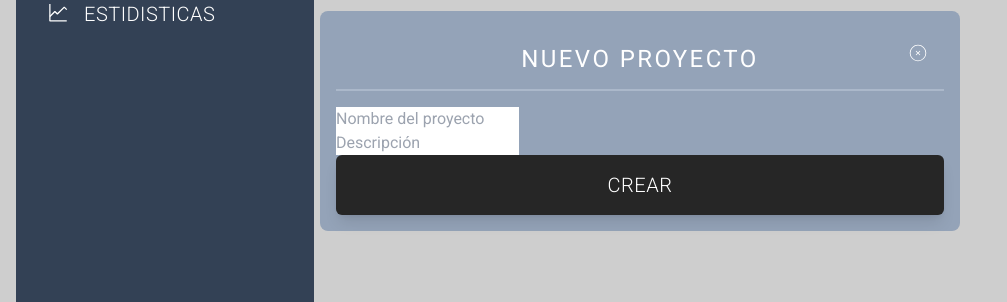
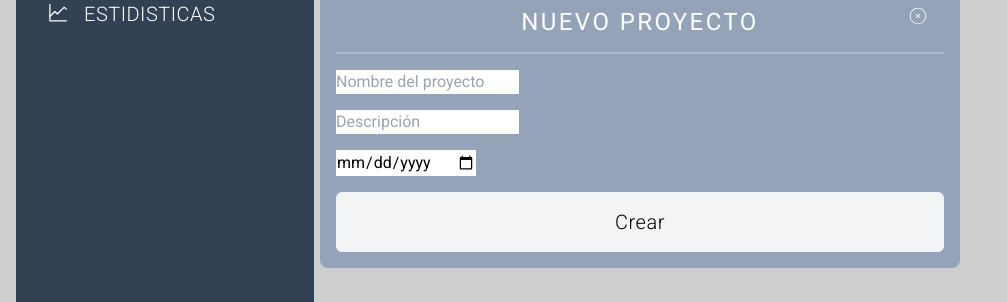
Before and after one commit to zenix-s/Project-Manager-nextjs13, a Next.js app: page /proyectos in a window 1280 px wide. Both pictures are taken after a click on the button "NUEVO PROYECTO". Shown: the part 279-581 px from the top of the page, without its empty margins (0-1007 px from the left). Built offline with nearby package versions, Linux system fonts and the light colour scheme; no server answers.

Commit message:
new project form working !!!

```diff
--- a/src/components/modals/modalcontainer.tsx
+++ b/src/components/modals/modalcontainer.tsx
@@ -6,7 +6,6 @@ interface FormContainerProps {
   body: React.ReactElement;
   footer?: React.ReactElement;
   actionlabel: string;
-  onSubmit: () => void;
   visible?: boolean;
   onClose?: () => void;
 }
@@ -16,13 +15,9 @@ const ModalContainer: React.FC<FormContainerProps> = ({
   body,
   footer,
   actionlabel,
-  onSubmit,
   visible,
   onClose,
 }) => {
-  const handleSubmit = () => {
-    onSubmit();
-  };
   return (
     <section
       className={`absolute left-0 top-0 z-[100] bg-neutral-500/30
@@ -51,16 +46,6 @@ const ModalContainer: React.FC<FormContainerProps> = ({
         <div className=" h-full w-full ">
           <div className=" flex h-full w-full flex-col justify-center ">
             {body}
-            <Button
-              label={actionlabel}
-              theme="dark"
-              onClick={() => {
-                handleSubmit();
-              }}
-              center
-              shadow
-              uppercase
-            />
           </div>
         </div>
         {footer && <div className="form-footer">{footer}</div>}
--- a/src/components/modals/newProjectModal.tsx
+++ b/src/components/modals/newProjectModal.tsx
@@ -1,7 +1,11 @@
 "use client";
 import ModalContainer from "./modalcontainer";
 import useProjectsModal from "@/hooks/useProjectsModal";
+import axios from "axios";
 import { FieldValues, SubmitHandler, useForm } from "react-hook-form";
+import Button from "../button";
+
+import { useState } from "react";
 
 const NewProjectForm = () => {
   const ProjectsModal = useProjectsModal();
@@ -12,13 +16,29 @@ const NewProjectForm = () => {
     formState: { errors },
   } = useForm<FieldValues>();
 
-  const onSubmit: SubmitHandler<FieldValues> = (data) => {
-    console.log("hola mundo data");
-    console.log(data);
+  const [loading, setLoading] = useState(false);
+
+  const onSubmit: SubmitHandler<FieldValues> = async (data) => {
+    setLoading(true);
+    const res = await axios
+      .post("/api/proyectos", data)
+      .then(() => {
+        console.log("Proyecto creado");
+        window.location.reload();
+      })
+      .catch((error) => {
+        console.log(error);
+      })
+      .finally(() => {
+        setLoading(false);
+        console.log("Finalizado");
+        ProjectsModal.onClose();
+      });
+
   };
 
   const body = (
-    <>
+    <div className="flex flex-col gap-4">
       <div>
         <input
           type="text"
@@ -35,16 +55,30 @@ const NewProjectForm = () => {
         />
         {errors.description && <span>Este campo es requerido</span>}
       </div>
-    </>
+      <div>
+        <input
+          type="date"
+          placeholder="Fecha de entrega"
+          {...register("deadline", { required: true })}
+        />
+        {errors.deadline && <span>Este campo es requerido</span>}
+      </div>
+      <div >
+        <Button
+          label={loading ? "Cargando..." : "Crear"}
+          theme="light"
+          onClick={handleSubmit(onSubmit)}
+          fullWidth
+          center
+        />
+      </div>
+    </div>
   );
   return (
     <ModalContainer
       title="Nuevo Proyecto"
       body={body}
       actionlabel="Crear"
-      onSubmit={() => {
-        handleSubmit(onSubmit);
-      }}
       visible={ProjectsModal.isOpen}
       onClose={ProjectsModal.onClose}
     />
```
